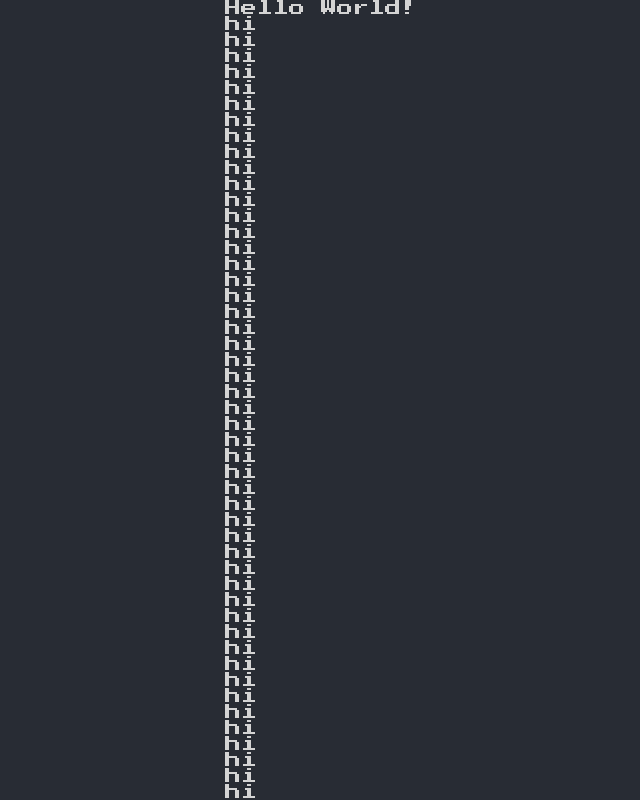
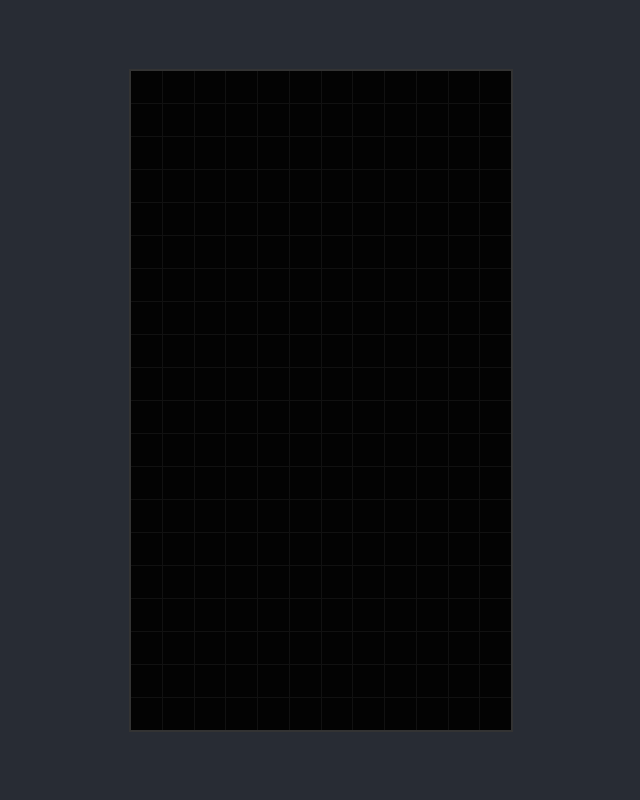
Before and after one commit to AnkushMalik/Tetris, a React (Create React App) app: page / in a window 1280 px wide. Shown: the top 800 px of the page, without its empty margins (319-959 px from the left). Built offline with nearby package versions, Linux system fonts and the light colour scheme; the HTML template or start-up script is replaced by a standard one.

Commit message:
Add some styling

```diff
--- a/package.json
+++ b/package.json
@@ -3,9 +3,11 @@
   "version": "0.1.0",
   "private": true,
   "dependencies": {
+    "node-sass": "^4.12.0",
     "react": "^16.9.0",
     "react-dom": "^16.9.0",
-    "react-scripts": "3.1.1"
+    "react-scripts": "3.1.1",
+    "styled-components": "^4.3.2"
   },
   "scripts": {
     "start": "react-scripts start",
--- a/src/App.css
+++ b/src/App.css
@@ -5,10 +5,6 @@
 .App{
   background-color: #282c34;
   min-height: 100vh;
-  display: flex;
-  flex-direction: column;
-  align-items: center;
-  justify-content: center;
   font-family: 'Press Start 2P', cursive;
   color: rgb(212, 212, 212);
 }
--- /dev/null
+++ b/src/components/cell/cell-styled.component.jsx
@@ -0,0 +1,11 @@
+import styled from 'styled-components'
+
+export const StylishCell = styled.div`
+    width: auto;
+    background: rgba(${props => props.color}, 0.8);
+    border: ${props => (props.type === 0 ? '0px solid' : '4px solid')};
+    border-bottom-color: rgba(${props => props.color}, 0.1);
+    border-right-color: rgba(${props => props.color}, 1);
+    border-top-color: rgba(${props => props.color}, 1);
+    border-left-color: rgba(${props => props.color}, 0.3);
+`;
--- a/src/components/cell/cell.component.jsx
+++ b/src/components/cell/cell.component.jsx
@@ -1,7 +1,8 @@
 import React from 'react'
 
-export const Cell = () => (
-    <div className="cell">
-        <div className="">hi</div>
-    </div>
+import { StylishCell } from './cell-styled.component'
+import { TETROMINOS } from '../../helpers/tetrominos'
+
+export const Cell = (props) => (
+    <StylishCell type={props.type} color={TETROMINOS[props.type].color}></StylishCell >
 )
--- /dev/null
+++ b/src/components/playground/pg-style.component.jsx
@@ -0,0 +1,15 @@
+import styled from 'styled-components';
+
+export const PgDiv = styled.div`
+    display: grid;
+    grid-template-rows: repeat(
+        ${props => props.height},
+        calc(30vw/${props => props.width})
+    );
+    grid-template-columns: repeat(${props => props.width},1fr);
+    grid-gap: 1px;
+    max-width: 30vw;
+    background: #111;
+    border: 2px solid #333;
+    width: 100%;
+`
--- a/src/components/playground/playground.component.jsx
+++ b/src/components/playground/playground.component.jsx
@@ -1,14 +1,15 @@
 import React from 'react'
 
 import { Cell } from '../cell/cell.component'
-import './playground.styles.scss'
+import { PgDiv } from './pg-style.component'
 
 export const Playground = ({ pg }) => (
-    <div className='playground'>
+    <PgDiv height={pg.length} width={pg[0].length}>
         {
+
             pg.map(e =>
                 e.map((cell, idx) => <Cell key={idx} type={cell[0]} />)
             )
         }
-    </div>
+    </PgDiv>
 )
--- a/src/pages/game/gamepage.component.jsx
+++ b/src/pages/game/gamepage.component.jsx
@@ -7,7 +7,6 @@ import './gamepage.styles.scss'
 
 export const GamePage = () => (
     <div className="game-page">
-        Hello World!
         <InfoNav />
         <Playground pg={createpg()} />
     </div>
--- a/src/pages/game/gamepage.styles.scss
+++ b/src/pages/game/gamepage.styles.scss
@@ -0,0 +1,6 @@
+.game-page{
+    display: flex;
+    justify-content: center;
+    align-items: center;
+    height: 100vh;
+}
```
Also changed, not shown: src/components/cell/cell.styles.scss (deleted), src/components/playground/playground.styles.scss (deleted), 1 other file (tests, documents, lock files or other folders).
